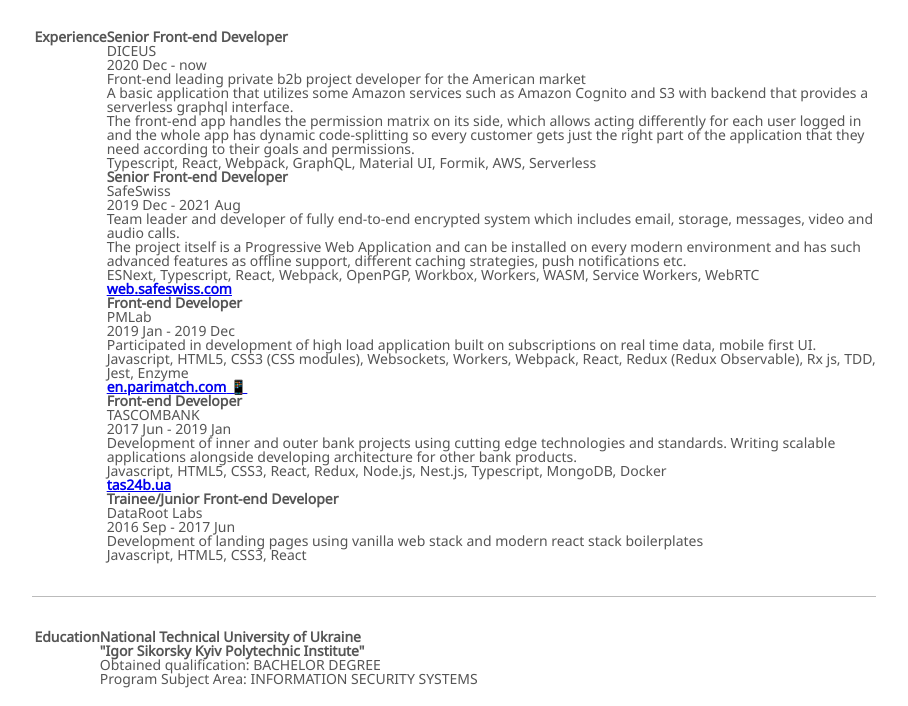
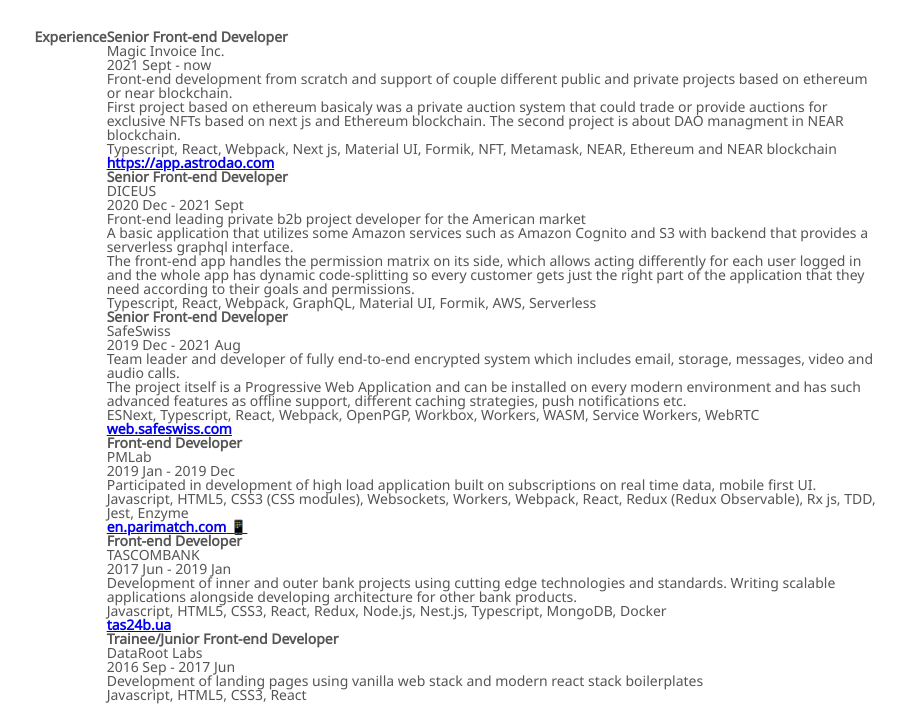
Before and after one commit to PaulTime/PaulTime.github.io, a website: page cv/src/index.html in a window 1280 px wide. Shown: the part 94-800 px from the top of the page, without its empty margins (186-1094 px from the left). Drawn offline with Linux system fonts and the light colour scheme.

Commit message:
magic powered

```diff
--- a/cv/src/index.html
+++ b/cv/src/index.html
@@ -49,8 +49,26 @@
           <dl class="story__list">
             <dt class="story__definition">
               <strong>Senior Front-end Developer</strong> <br />
+              Magic Invoice Inc.<br />
+              <small>2021 Sept - now</small>
+            </dt>
+
+            <dd class="story__description">
+              Front-end development from scratch and support of couple different public and private projects based on ethereum or near blockchain.<br />
+              First project based on ethereum basicaly was a private auction system that could trade or provide auctions for exclusive NFTs based on next js and Ethereum blockchain.
+              The second project is about DAO managment in NEAR blockchain. <br/>
+              <span class="story__stack">Typescript, React, Webpack, Next js, Material UI, Formik, NFT, Metamask, NEAR, Ethereum and NEAR blockchain</span> <br />
+              <a class="story__project-link" href="https://app.astrodao.com/all/feed" target="_blank" rel="noopener">
+                <strong>https://app.astrodao.com</strong>
+              </a>
+            </dd>
+          </dl>
+
+          <dl class="story__list">
+            <dt class="story__definition">
+              <strong>Senior Front-end Developer</strong> <br />
               DICEUS<br />
-              <small>2020 Dec - now</small>
+              <small>2020 Dec - 2021 Sept</small>
             </dt>
 
             <dd class="story__description">
```
Also changed, not shown: cv/index.html (+1 -1 lines), 2 other files.
